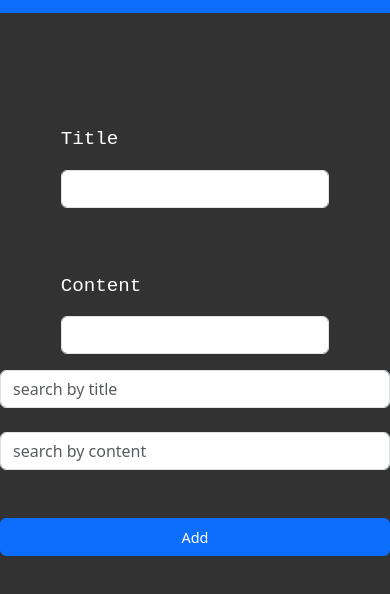
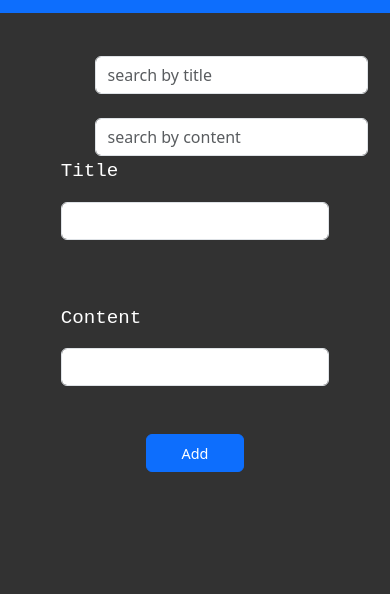
Before and after one commit to eslamghanm/notes, a plain HTML site: page index.htm in a window 390 px wide. Shown: the part 40-634 px from the top of the page. Drawn offline with nearby package versions, Linux system fonts and the light colour scheme; some packages are replaced by stand-ins of ours; a script that the page names is missing.

Commit message:
initial commit

```diff
--- a/index.htm
+++ b/index.htm
@@ -17,7 +17,7 @@
 
     </nav>
     <div class="container mt-5 pt-5 w-75">
-        <label for="titleInput" class="my-3">Title</label>
+        <label for="titleInput" class="my-3 mt-5">Title</label>
         <input type="text" id="titleInput" class="form-control mb-5">
         <label for="contentInput" class="my-3">Content</label>
         <input type="text" id="contentInput" class="form-control">
--- a/js/main.js
+++ b/js/main.js
@@ -77,6 +77,8 @@ temp += `  <div class="col-md-4 col-lg-6 ">
 function clearInputs () {
     titleInput.value = "";
     contentInput.value = "";
+    searchByContent.value = "";
+    searchByTitle.value = "";
 }
 // delete note
 function deletNote (index ) {
--- a/styles/main.css
+++ b/styles/main.css
@@ -8,6 +8,7 @@ body{
     -moz-transition: all .5s ease;
     -ms-transition: all .5s ease;
     -o-transition: all .5s ease;
+    min-height: 100vh;
 }
 /* navbar */
 nav h1{
@@ -41,7 +42,6 @@ label{
     color: black;
 }
 
-/* media queries */
 
 /* MEDIA QUERIES */
 
@@ -52,25 +52,21 @@ label{
         font-size: 0.95em;
     }
 
-    .btns {
-        flex-direction: column;
-    }
 
     .btns .btn {
-        width: 100% !important;
+        width: 50%;
         margin-bottom: 0.5em;
     }
 
     .search {
-        position: static;
-        margin: 1em auto;
-        text-align: center;
-        width: 90%;
+
+        width:70%;
     }
 
     .search input {
         width: 100%;
     }
+
 }
 
 /* For mobile phones (up to 576px) */
@@ -85,12 +81,13 @@ label{
     }
 
     .content {
+
         padding: 1em;
         font-size: 0.9em;
     }
 
     .search {
-        width: 100%;
+      width: 70%;
         margin: 1em 0;
     }
 
```
